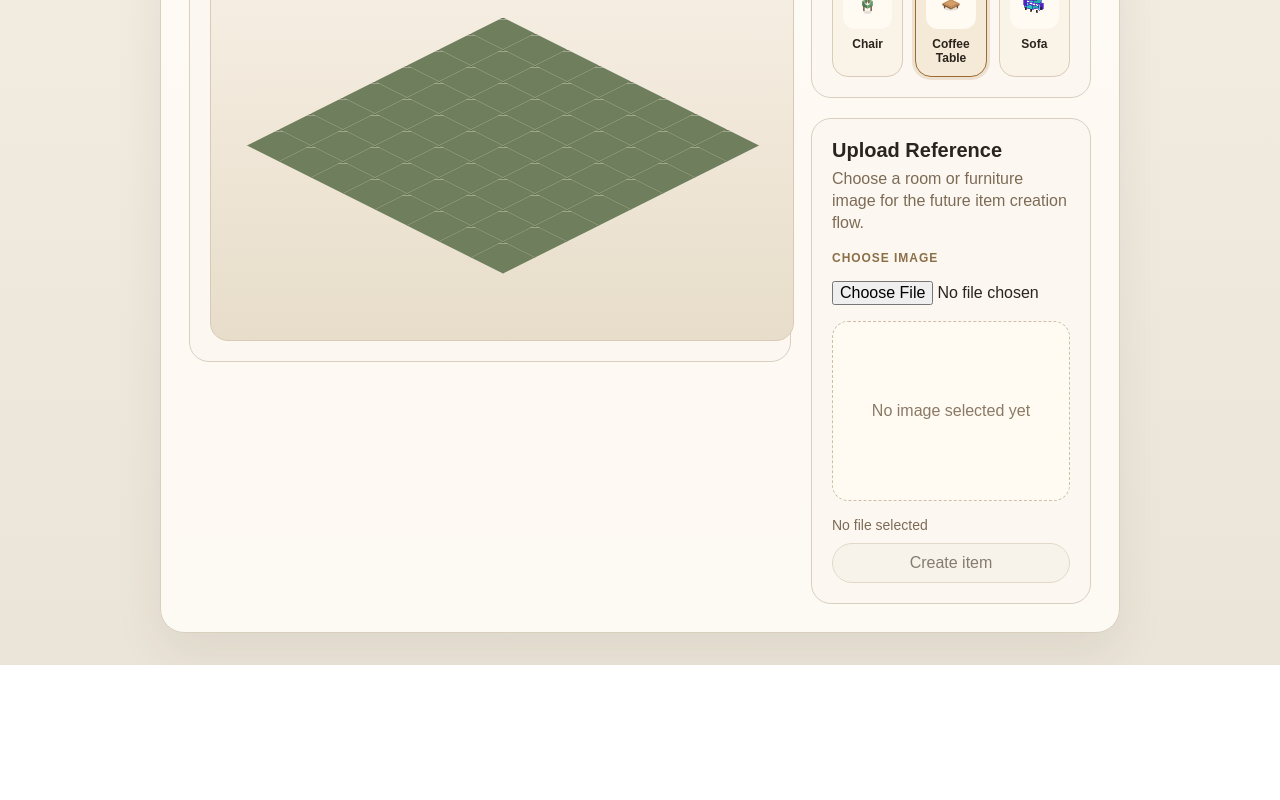
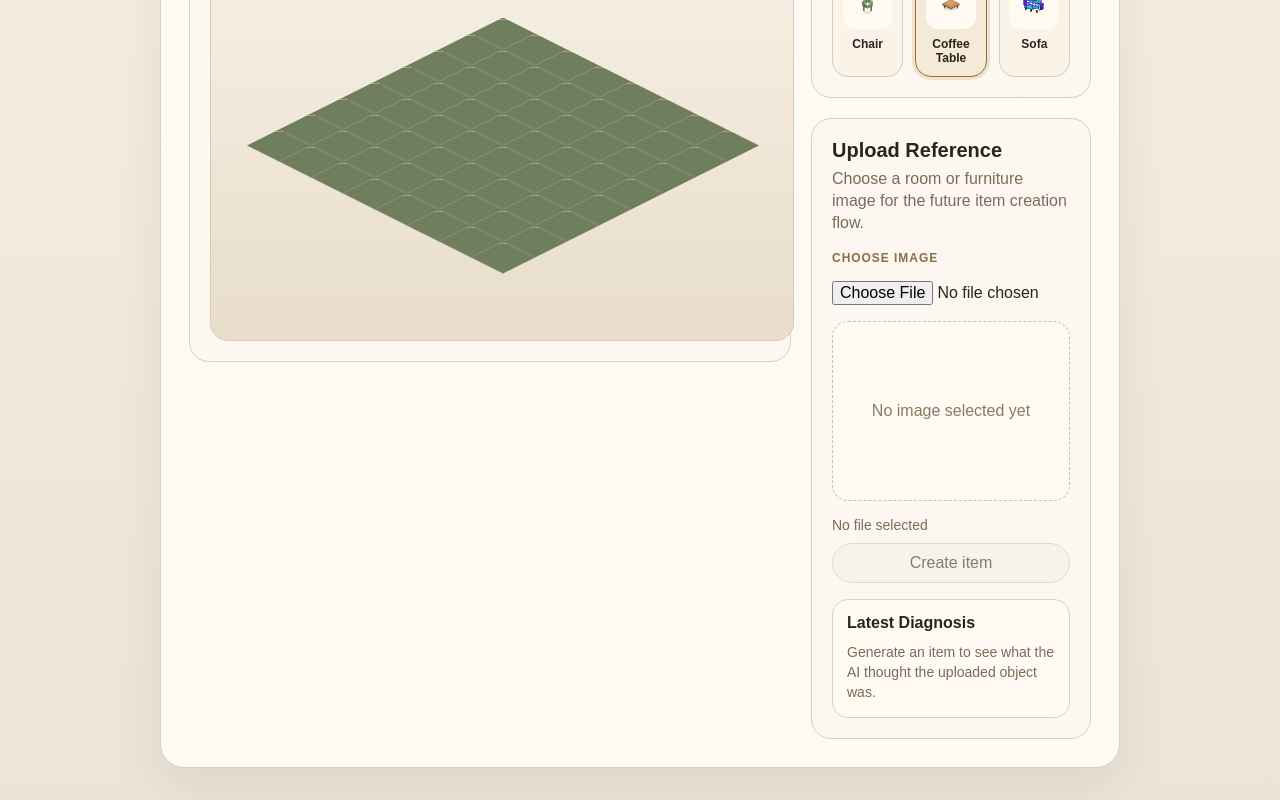
Before and after one commit to mediocreollie/pixel-room-builder, a React (Vite) app: page / in a window 1280 px wide. Shown: the part 532-1332 px from the top of the page. Before the commit the page ends 1197 px from the top, so only its background shows below. Built offline with nearby package versions, Linux system fonts and the light colour scheme.

Commit message:
Add manual generation overrides

```diff
--- a/src/App.jsx
+++ b/src/App.jsx
@@ -17,6 +17,40 @@ import {
 } from "./utils/grid";
 
 const PLACED_OBJECTS_STORAGE_KEY = "furniture-pixel-app-placed-objects";
+const AUTO_OVERRIDE_VALUE = "auto";
+
+function applyGeneratedOverrides(item, overrides) {
+  const nextItem = {
+    ...item,
+  };
+
+  if (overrides.footprint && overrides.footprint !== AUTO_OVERRIDE_VALUE) {
+    const [width, height] = overrides.footprint.split("x").map(Number);
+
+    if (Number.isInteger(width) && Number.isInteger(height)) {
+      nextItem.width = width;
+      nextItem.height = height;
+    }
+  }
+
+  if (overrides.anchor && overrides.anchor !== AUTO_OVERRIDE_VALUE) {
+    nextItem.render = {
+      ...(nextItem.render || {}),
+      anchor: overrides.anchor === "upright" ? "bottom-center" : overrides.anchor,
+    };
+  } else if (nextItem.render?.anchor === "bottom-center") {
+    const nextRender = { ...(nextItem.render || {}) };
+    delete nextRender.anchor;
+
+    if (Object.keys(nextRender).length > 0) {
+      nextItem.render = nextRender;
+    } else {
+      delete nextItem.render;
+    }
+  }
+
+  return nextItem;
+}
 
 function isUploadedItem(item) {
   return item.id?.startsWith("uploaded-item-");
@@ -78,6 +112,11 @@ function App() {
   const [isCreatingItem, setIsCreatingItem] = useState(false);
   const [uploadInputKey, setUploadInputKey] = useState(0);
   const [uploadMessage, setUploadMessage] = useState("");
+  const [latestDiagnosis, setLatestDiagnosis] = useState(null);
+  const [overrideFootprint, setOverrideFootprint] = useState(AUTO_OVERRIDE_VALUE);
+  const [overrideAnchor, setOverrideAnchor] = useState(AUTO_OVERRIDE_VALUE);
+  const [latestGeneratedItemKey, setLatestGeneratedItemKey] = useState("");
+  const [latestGeneratedBaseItem, setLatestGeneratedBaseItem] = useState(null);
 
   useEffect(() => {
     const savedPlacedObjects = placedObjects.filter(
@@ -150,6 +189,34 @@ function App() {
     setUploadMessage("");
   }
 
+  useEffect(() => {
+    if (!latestGeneratedItemKey || !latestGeneratedBaseItem || !latestDiagnosis?.available) {
+      return;
+    }
+
+    const overrides = {
+      footprint: overrideFootprint,
+      anchor: overrideAnchor,
+    };
+
+    setItems((currentItems) => {
+      if (!currentItems[latestGeneratedItemKey]) {
+        return currentItems;
+      }
+
+      return {
+        ...currentItems,
+        [latestGeneratedItemKey]: applyGeneratedOverrides(latestGeneratedBaseItem, overrides),
+      };
+    });
+  }, [
+    latestDiagnosis,
+    latestGeneratedBaseItem,
+    latestGeneratedItemKey,
+    overrideAnchor,
+    overrideFootprint,
+  ]);
+
   async function handleCreateItem() {
     if (!selectedFile || isCreatingItem) return;
 
@@ -163,37 +230,72 @@ function App() {
     const itemNumber = createdItemCount + 1;
 
     try {
-      let nextItem;
+      let generationResult;
 
       if (isRealGenerationEnabled()) {
         try {
-          nextItem = await requestGeneratedItem({
+          generationResult = await requestGeneratedItem({
             file: selectedFile,
             itemId: nextItemKey,
             itemNumber,
           });
           setUploadMessage("AI-generated item created.");
+          setLatestDiagnosis({
+            available: true,
+            source: "ai",
+            data: generationResult.diagnosis,
+          });
+          setOverrideFootprint(AUTO_OVERRIDE_VALUE);
+          setOverrideAnchor(AUTO_OVERRIDE_VALUE);
+          setLatestGeneratedItemKey(nextItemKey);
+          setLatestGeneratedBaseItem(generationResult.item);
         } catch (error) {
           console.error("Falling back to fake item generation.", error);
           setUploadMessage("Backend request failed. Used local fallback instead.");
-          nextItem = await createFakeGeneratedItem({
+          generationResult = await createFakeGeneratedItem({
             file: selectedFile,
             itemId: nextItemKey,
             itemNumber,
           });
+          setLatestDiagnosis({
+            available: false,
+            source: "fallback",
+            data: null,
+          });
+          setOverrideFootprint(AUTO_OVERRIDE_VALUE);
+          setOverrideAnchor(AUTO_OVERRIDE_VALUE);
+          setLatestGeneratedItemKey("");
+          setLatestGeneratedBaseItem(null);
         }
       } else {
-        nextItem = await createFakeGeneratedItem({
+        generationResult = await createFakeGeneratedItem({
           file: selectedFile,
           itemId: nextItemKey,
           itemNumber,
         });
         setUploadMessage("Local mock item created.");
+        setLatestDiagnosis({
+          available: false,
+          source: "fake",
+          data: null,
+        });
+        setOverrideFootprint(AUTO_OVERRIDE_VALUE);
+        setOverrideAnchor(AUTO_OVERRIDE_VALUE);
+        setLatestGeneratedItemKey("");
+        setLatestGeneratedBaseItem(null);
       }
+
+      const finalItem =
+        isRealGenerationEnabled() && generationResult.diagnosis
+          ? applyGeneratedOverrides(generationResult.item, {
+              footprint: overrideFootprint,
+              anchor: overrideAnchor,
+            })
+          : generationResult.item;
 
       setItems((currentItems) => ({
         ...currentItems,
-        [nextItemKey]: nextItem,
+        [nextItemKey]: finalItem,
       }));
 
       setSelectedItem(nextItemKey);
@@ -318,11 +420,16 @@ function App() {
               inputKey={uploadInputKey}
               selectedFile={selectedFile}
               previewUrl={previewUrl}
-            handleFileChange={handleFileChange}
-            handleCreateItem={handleCreateItem}
-            isCreatingItem={isCreatingItem}
-            uploadMessage={uploadMessage}
-          />
+              handleFileChange={handleFileChange}
+              handleCreateItem={handleCreateItem}
+              isCreatingItem={isCreatingItem}
+              uploadMessage={uploadMessage}
+              latestDiagnosis={latestDiagnosis}
+              overrideFootprint={overrideFootprint}
+              overrideAnchor={overrideAnchor}
+              setOverrideFootprint={setOverrideFootprint}
+              setOverrideAnchor={setOverrideAnchor}
+            />
           </div>
         </div>
       </div>
--- a/src/components/UploadPanel.jsx
+++ b/src/components/UploadPanel.jsx
@@ -6,7 +6,15 @@ function UploadPanel({
   handleCreateItem,
   isCreatingItem,
   uploadMessage,
+  latestDiagnosis,
+  overrideFootprint,
+  overrideAnchor,
+  setOverrideFootprint,
+  setOverrideAnchor,
 }) {
+  const diagnosis = latestDiagnosis?.data;
+  const hasDiagnosis = latestDiagnosis?.available && diagnosis;
+
   return (
     <div className="upload-panel">
       <div className="upload-panel-header">
@@ -60,6 +68,83 @@ function UploadPanel({
           <p className="upload-feedback">{uploadMessage}</p>
         ) : null}
       </div>
+
+      <div className="diagnosis-panel">
+        <div className="diagnosis-panel-header">
+          <h3 className="diagnosis-title">Latest Diagnosis</h3>
+        </div>
+
+        {hasDiagnosis ? (
+          <div className="diagnosis-content">
+            <p className="diagnosis-row">
+              <span className="diagnosis-label">Object type</span>
+              <strong>{diagnosis.objectType}</strong>
+            </p>
+            <p className="diagnosis-row">
+              <span className="diagnosis-label">Display name</span>
+              <strong>{diagnosis.displayName}</strong>
+            </p>
+            <p className="diagnosis-row">
+              <span className="diagnosis-label">Footprint</span>
+              <strong>
+                {diagnosis.footprint?.width} x {diagnosis.footprint?.height}
+              </strong>
+            </p>
+            <p className="diagnosis-row">
+              <span className="diagnosis-label">Anchor</span>
+              <strong>{diagnosis.anchor}</strong>
+            </p>
+            <p className="diagnosis-description">{diagnosis.description}</p>
+
+            <div className="diagnosis-overrides">
+              <label className="diagnosis-control">
+                <span className="diagnosis-label">Footprint override</span>
+                <select
+                  className="diagnosis-select"
+                  value={overrideFootprint}
+                  onChange={(event) => setOverrideFootprint(event.target.value)}
+                >
+                  <option value="auto">
+                    Auto ({diagnosis.footprint?.width}x{diagnosis.footprint?.height})
+                  </option>
+                  <option value="1x1">1x1</option>
+                  <option value="2x1">2x1</option>
+                  <option value="1x2">1x2</option>
+                  <option value="2x2">2x2</option>
+                  <option value="3x1">3x1</option>
+                </select>
+              </label>
+
+              <label className="diagnosis-control">
+                <span className="diagnosis-label">Anchor override</span>
+                <select
+                  className="diagnosis-select"
+                  value={overrideAnchor}
+                  onChange={(event) => setOverrideAnchor(event.target.value)}
+                >
+                  <option value="auto">Auto ({diagnosis.anchor})</option>
+                  <option value="upright">Default / Upright</option>
+                  <option value="surface-center">Surface-center</option>
+                  <option value="sprite-floor">Sprite-floor</option>
+                </select>
+              </label>
+            </div>
+          </div>
+        ) : latestDiagnosis?.source === "fallback" ? (
+          <p className="diagnosis-empty">
+            No AI diagnosis was available. The app used the local fallback flow.
+          </p>
+        ) : latestDiagnosis?.source === "fake" ? (
+          <p className="diagnosis-empty">
+            No AI diagnosis yet. Fake mode is active, so local items do not use backend
+            classification.
+          </p>
+        ) : (
+          <p className="diagnosis-empty">
+            Generate an item to see what the AI thought the uploaded object was.
+          </p>
+        )}
+      </div>
     </div>
   );
 }
--- a/src/lib/generateItem.js
+++ b/src/lib/generateItem.js
@@ -76,12 +76,15 @@ export async function createFakeGeneratedItem({ file, itemId, itemNumber }) {
   await wait(1200);
 
   return {
+    item: {
       id: itemId,
       name: `Uploaded Item ${itemNumber}`,
       width: 1,
       height: 1,
       color: "#38bdf8",
       image: URL.createObjectURL(file),
+    },
+    diagnosis: null,
   };
 }
 
@@ -110,9 +113,12 @@ export async function requestGeneratedItem({ file, itemId, itemNumber }) {
     throw new Error("Generation response did not include an item image.");
   }
 
-  return buildGeneratedItemFromMetadata({
+  return {
+    item: buildGeneratedItemFromMetadata({
       payload,
       itemId,
       itemNumber,
-  });
+    }),
+    diagnosis: payload?.diagnosis || null,
+  };
 }
--- a/src/style.css
+++ b/src/style.css
@@ -254,6 +254,76 @@ button {
 .upload-feedback {
   margin: 0;
   font-size: 14px;
+  color: #7d6b56;
+}
+
+.diagnosis-panel {
+  display: grid;
+  gap: 10px;
+  padding: 14px;
+  border: 1px solid #ddd2c1;
+  border-radius: 16px;
+  background: #fffaf2;
+}
+
+.diagnosis-panel-header {
+  display: flex;
+  align-items: center;
+  justify-content: space-between;
+}
+
+.diagnosis-title {
+  margin: 0;
+  font-size: 16px;
+}
+
+.diagnosis-content {
+  display: grid;
+  gap: 8px;
+}
+
+.diagnosis-overrides {
+  display: grid;
+  gap: 10px;
+  margin-top: 6px;
+}
+
+.diagnosis-control {
+  display: grid;
+  gap: 6px;
+}
+
+.diagnosis-select {
+  width: 100%;
+  padding: 10px 12px;
+  border: 1px solid #d8cfbf;
+  border-radius: 12px;
+  background: #fffdf9;
+  color: #2a241d;
+  font: inherit;
+}
+
+.diagnosis-row {
+  display: flex;
+  align-items: baseline;
+  justify-content: space-between;
+  gap: 12px;
+  margin: 0;
+}
+
+.diagnosis-label {
+  font-size: 12px;
+  font-weight: 700;
+  letter-spacing: 0.04em;
+  text-transform: uppercase;
+  color: #8b6f47;
+}
+
+.diagnosis-description,
+.diagnosis-empty {
+  margin: 0;
+  font-size: 14px;
+  line-height: 1.45;
   color: #7d6b56;
 }
 
```
Lines whose indentation alone changed are shown as unchanged.
